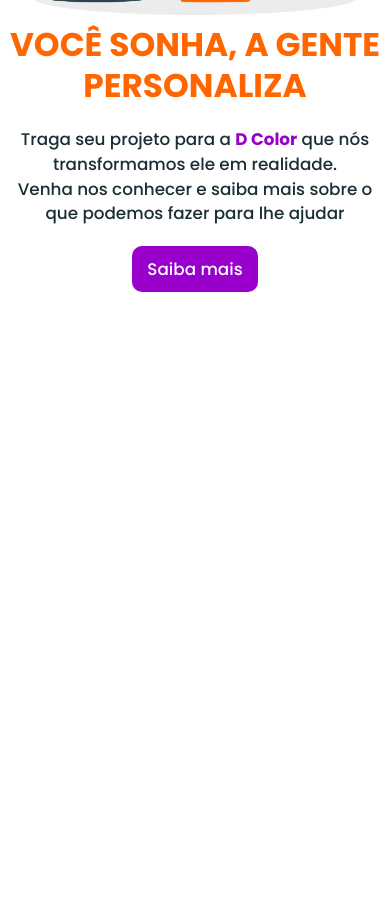
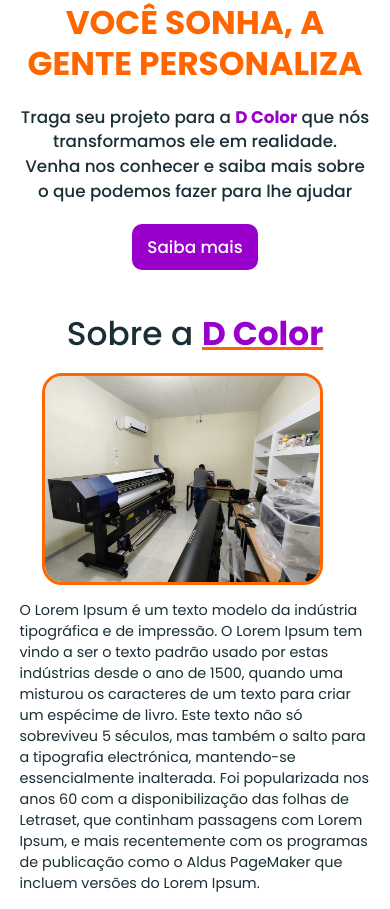
Before and after one commit to cuidaigor/dcolor, a plain HTML site: page index.html in a window 390 px wide. Shown: the part 513-1422 px from the top of the page. Before the commit the page ends 844 px from the top, so only its background shows below. Drawn offline with Linux system fonts and the light colour scheme.

Commit message:
Conteúdo 'Sobre' adicionado

```diff
--- a/assets/css/styles.css
+++ b/assets/css/styles.css
@@ -36,7 +36,7 @@ h1, h2, h3, h4, h5, p, span, a {
 .container {
   max-width: 1640px;
   width: 100%;
-  padding: 0 2%;
+  padding: 0 5%;
   margin: 0 auto;
 }
 
@@ -74,7 +74,7 @@ h1, h2, h3, h4, h5, p, span, a {
 /* HEADER */
 #header {
   width: 100%;
-  padding: 40px 2%;
+  padding: 40px 2% 40px 5%;
   display: flex;
   justify-content: space-between;
   align-items: center;
@@ -150,6 +150,43 @@ h1, h2, h3, h4, h5, p, span, a {
 }
 
 
+/*##############*/
+/* ## SOBRE ## */
+
+#sobre {
+  margin-top: 2.5rem;
+}
+
+#sobre h1 {
+  font-size: 4.1rem;
+  font-weight: 500;
+  text-align: center;
+}
+
+#sobre h1 span {
+  font-weight: 700;
+  color: var(--main-color);
+  text-decoration-line: underline;
+  text-decoration-color: var(--second-color);
+}
+
+#sobre .about-content {
+  display: flex;
+  justify-content: center;
+  align-items: center;
+}
+
+#sobre .about-content img {
+  border: 3px solid var(--second-color);
+  border-radius: 20px;
+  max-width: 500px;
+  margin: 15px 25px 0 0;
+}
+
+#sobre .about-content p {
+  font-size: 1.8rem;
+}
+
 /* ############################ */
 /* MEDIA QUERIES */
 
@@ -178,6 +215,7 @@ h1, h2, h3, h4, h5, p, span, a {
 
   #inicio {
     background: none;
+    height: auto;
   }
 
   #menu {
@@ -281,4 +319,22 @@ h1, h2, h3, h4, h5, p, span, a {
   }
 
 
+
+  #sobre {
+    margin-top: 30px;
+  }
+
+  #sobre .about-content {
+    flex-wrap: wrap;
+  }
+
+  #sobre .about-content img {
+    width: 80%;
+  }
+
+  #sobre .about-content p {
+    margin: 15px auto;
+  }
+
+
 }
--- a/assets/scripts/menu.js
+++ b/assets/scripts/menu.js
@@ -2,6 +2,7 @@ let show = true;
 
 const menuSection = document.querySelector(".menu-section");
 const menuToggle = menuSection.querySelector(".menu-toggle");
+const menuItem = menuSection.querySelector(".menu-item");
 
 menuToggle.addEventListener("click", () => {
 
--- a/index.html
+++ b/index.html
@@ -14,7 +14,7 @@
 
   <div class="container-fluid" id="inicio">
     <header id="header" class="container">
-      <a href="index.html">
+      <a href="/">
         <i id="logo"></i>
       </a>
 
@@ -28,11 +28,11 @@
         <nav id="menu">
           <ul>
             <li class="menu-item">
-              <a href="#">INÍCIO</a>
+              <a href="/">INÍCIO</a>
             </li>
 
             <li class="menu-item">
-              <a href="#">SOBRE NÓS</a>
+              <a href="#sobre">SOBRE NÓS</a>
             </li>
 
             <li class="menu-item">
@@ -61,7 +61,7 @@
         <h3>Traga seu projeto para a <span>D Color</span> que nós transformamos ele em realidade.
           <br>Venha nos conhecer e saiba mais sobre o que podemos fazer para lhe ajudar</h3>
 
-        <a href="#" class="btn-default">Saiba mais</a>
+        <a href="#sobre" class="btn-default">Saiba mais</a>
       </div>
 
       <div class="hero-image">
@@ -70,6 +70,21 @@
     </section>
   </div>
 
+  <div class="container" id="sobre">
+    <h1>Sobre a <span>D Color</span></h1>
+    <div class="about-content">
+      <img src="assets/img/about-img.jpg" alt="D Color Comunicação Visual">
+
+      <p>O Lorem Ipsum é um texto modelo da indústria tipográfica e de impressão. O Lorem Ipsum tem
+        vindo a ser o texto padrão usado por estas indústrias desde o ano de 1500, quando uma
+        misturou os caracteres de um texto para criar um espécime de livro. Este texto não só
+        sobreviveu 5 séculos, mas também o salto para a tipografia electrónica, mantendo-se
+        essencialmente inalterada. Foi popularizada nos anos 60 com a disponibilização das folhas
+        de Letraset, que continham passagens com Lorem Ipsum, e mais recentemente com os programas
+        de publicação como o Aldus PageMaker que incluem versões do Lorem Ipsum.</p>
+    </div>
+  </div>
+
   <script src="assets/scripts/menu.js"></script>
 </body>
 </html>
```
Also changed, not shown: assets/img/about-img.jpg (added).
